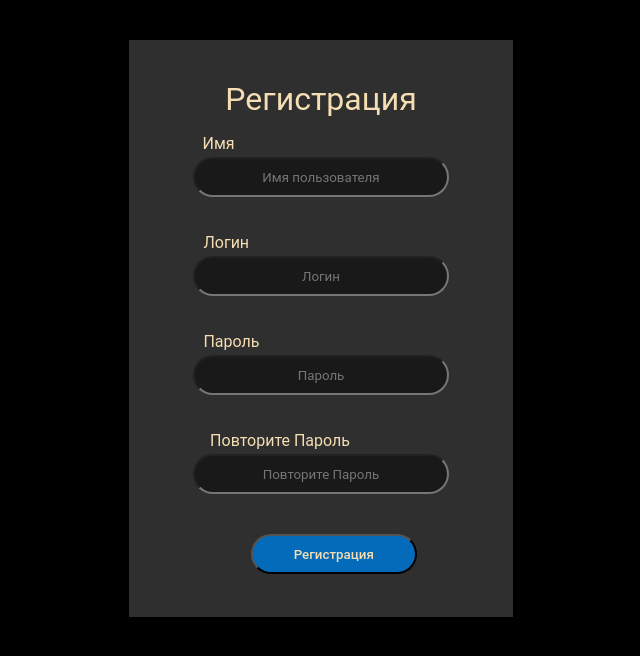
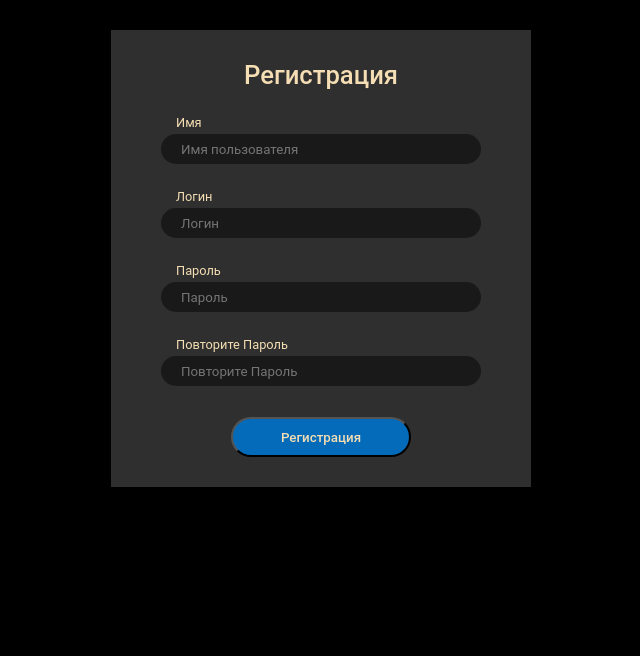
Before and after one commit to RomaTheKing/ChessProject, a React (Create React App) app in the folder frontend/: page /Reg in a window 1280 px wide. Shown: the top 656 px of the page, without its empty margins (319-959 px from the left). Built offline with nearby package versions, Linux system fonts and the light colour scheme.

Commit message:
Frontend: fix Reg page

```diff
--- a/frontend/src/pages/Reg/Reg.module.scss
+++ b/frontend/src/pages/Reg/Reg.module.scss
@@ -3,22 +3,39 @@
 .root {
   background-color: $black;
   text-align: center;
-  padding-top: 5vh;
-  margin-top: 5vh;
-  margin-left: 35vw;
-  margin-right: 35vw;
+  margin: auto;
+  margin-top: 30px;
+
+  padding-bottom: 30px;
+  padding-top: 30px;
   height: auto;
-  padding-bottom: 5vh;
+  width: 420px;
+  text {
+    color: $wheat;
+  }
+}
+
+.input_div {
+  margin: auto;
+  width: 320px;
+  height: 30px;
+  position: relative;
+  margin-top: 25px;
+  .input_title {
+    position: absolute;
+    text-align: start;
+    left: 15px;
+    top: 0px;
+    font-size: 0.8rem;
+  }
+
   input {
-    width: 20vw;
-    height: 5vh;
+    width: 100%;
+    height: 100%;
     outline: none;
-    text-align: center;
-    margin-top: 2.5vh;
-    margin-bottom: 2.5vh;
+    padding-left: 20px;
     border-radius: 20px;
-    border-width: 2px;
-    //   border-color: gray-light;
+    border-width: 0px;
     background-color: $gray;
     &:hover {
       background-color: $gray-light;
@@ -29,50 +46,32 @@
       border-color: $wheat;
     }
   }
-  text {
-    color: $wheat;
-  }
+}
+
+.button_div {
+  margin: auto;
+  margin-top: 50px;
   button {
     border-radius: 20px;
-    margin-top: 2.5vh;
     font-weight: 500;
-    width: 13vw;
-    height: 5vh;
+    width: 100%;
+    height: 100%;
+
+    position: relative;
+    left: 50%;
+    transform: translate(-50%, 0);
+    margin: 0 auto;
+    display: block;
   }
+  position: relative;
+  width: 180px;
+  height: 40px;
 }
 
 .title {
-  margin-bottom: 2vh;
-  font-size: xx-large;
+  font-size: 1.6rem;
+  font-weight: 500;
   text-align: center;
-}
-
-.name_title {
-  left: -8vw;
-  top: 2vh;
-  position: relative;
-  text-align: start;
-}
-
-.login_title {
-  left: -7.4vw;
-  top: 2vh;
-  position: relative;
-  text-align: start;
-}
-
-.password_title {
-  left: -7vw;
-  top: 2vh;
-  position: relative;
-  text-align: start;
-}
-
-.password_repeat_title {
-  left: -3.2vw;
-  top: 2vh;
-  position: relative;
-  text-align: start;
 }
 
 .reg_link {
--- a/frontend/src/pages/Reg/index.jsx
+++ b/frontend/src/pages/Reg/index.jsx
@@ -7,19 +7,32 @@ function Reg() {
   return (
     <div className={styles.root}>
       <text className={styles.title}>Регистрация</text> <br />
-      <text className={styles.name_title}>Имя</text>
+      <div className={styles.input_div}>
+        <text className={styles.input_title}>Имя</text>
+        <br />
+        <input placeholder="Имя пользователя" type="login"></input>
+      </div>
       <br />
-      <input placeholder="Имя пользователя" type="login"></input> <br />
-      <text className={styles.login_title}>Логин</text>
+      <div className={styles.input_div}>
+        <text className={styles.input_title}>Логин</text>
+        <br />
+        <input placeholder="Логин" type="login"></input>
+      </div>
       <br />
-      <input placeholder="Логин" type="login"></input> <br />
-      <text className={styles.password_title}>Пароль</text>
+      <div className={styles.input_div}>
+        <text className={styles.input_title}>Пароль</text>
+        <br />
+        <input placeholder="Пароль" type="password"></input>
+      </div>
       <br />
-      <input placeholder="Пароль" type="password"></input> <br />
-      <text className={styles.password_repeat_title}>Повторите Пароль</text>
-      <br />
-      <input placeholder="Повторите Пароль" type="password"></input> <br />
-      <button>Регистрация</button> <br />
+      <div className={styles.input_div}>
+        <text className={styles.input_title}>Повторите Пароль</text>
+        <br />
+        <input placeholder="Повторите Пароль" type="password"></input>
+      </div>
+      <div className={styles.button_div}>
+        <button>Регистрация</button>
+      </div>
     </div>
   );
 }
```
